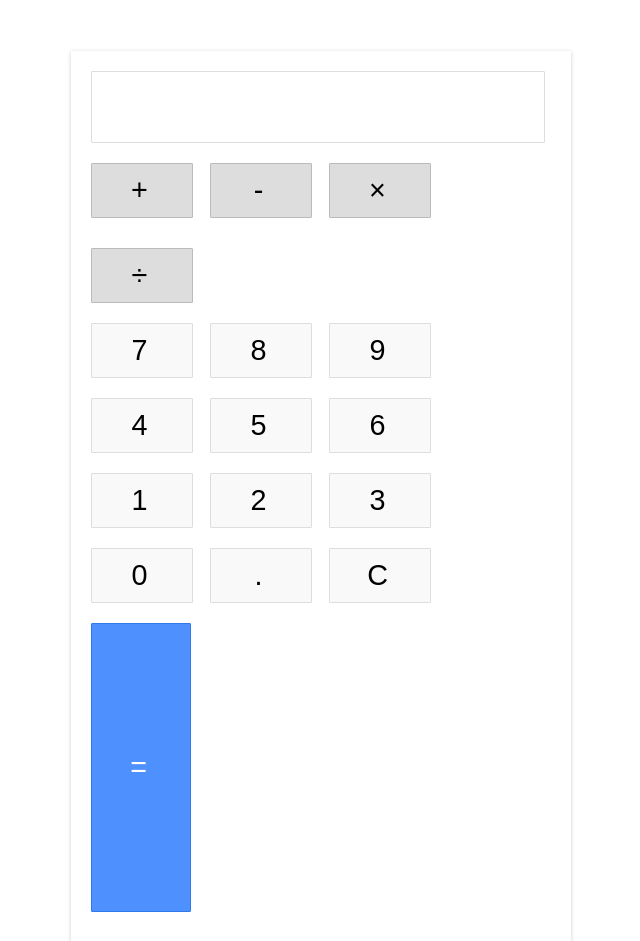
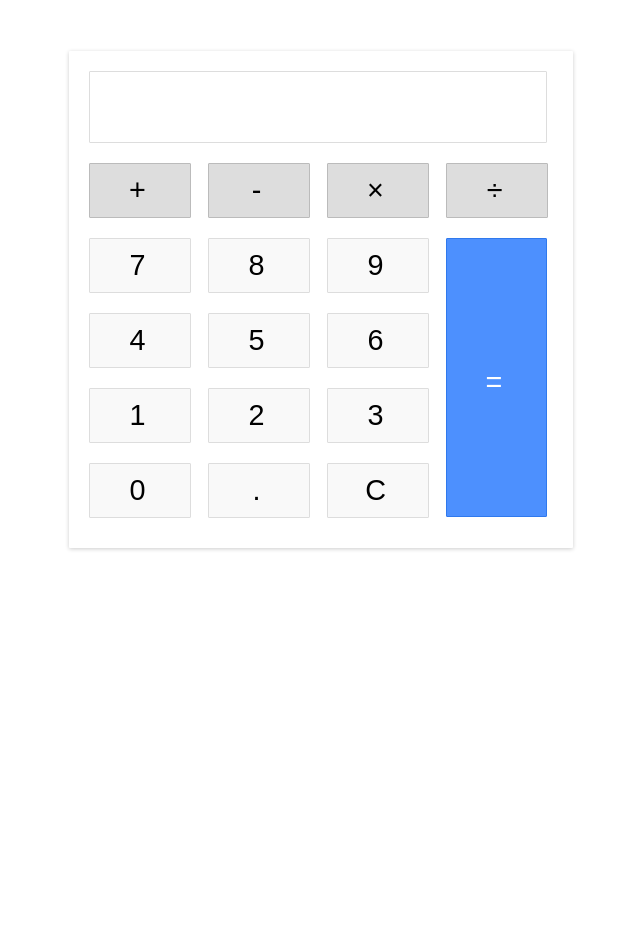
Before and after one commit to Adeem-Treef/Basic-Javascript-Projects, a plain HTML site: page Javascript-Calculator/index.html in a window 1280 px wide. Shown: the top 941 px of the page, without its empty margins (319-959 px from the left). After the commit the page ends 800 px from the top, so only its background shows below. Drawn offline with Linux system fonts and the light colour scheme.

Commit message:
fixed overlapping

```diff
--- a/Javascript-Calculator/style.css
+++ b/Javascript-Calculator/style.css
@@ -1,5 +1,5 @@
 body {
-    width: 500px;
+    width: 504px;
     margin: 4% auto;
     font-family: 'Source Sans Pro', sans-serif;
     letter-spacing: 5px;
@@ -96,6 +96,7 @@ body {
     border: 1px solid #3079ED;
     border-radius: 1px;
     width: 17%;
+    height: 22.5px;
     text-align: center;
     padding: 127px 10px;
     margin: 10px 6px 10px 0;
```
